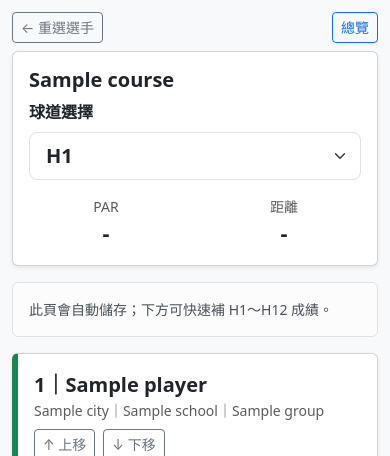
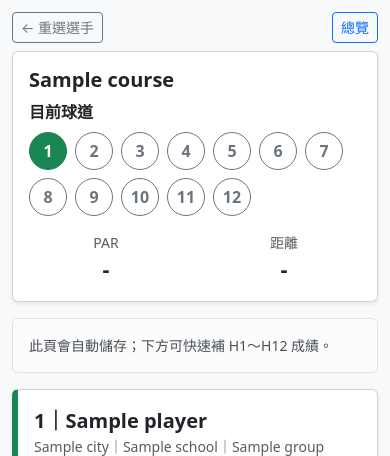
Before and after one commit to a42678780-web/woodball-system, a Flask app: template templates/referee_mobile_score.html in a window 390 px wide. Shown: the top 456 px of the page. Run offline with Flask 3, Linux system fonts and the light colour scheme; the template is opened without the code that fills it: most values are stand-ins (such as "Sample title", 1, 10 or a date in 2020).

Commit message:
Update referee_mobile_score.html

```diff
--- a/templates/referee_mobile_score.html
+++ b/templates/referee_mobile_score.html
@@ -12,6 +12,8 @@
         .score-input { width: 92px; text-align:center; font-size: 1.5rem; font-weight: 800; }
         .player-card { border-left: 6px solid #198754; }
         .hole-select { font-size:1.25rem; font-weight:700; }
+        .hole-btn { width: 38px; height: 38px; border-radius: 50%; padding: 0; font-weight: 700; }
+        .hole-btn.active-hole { background:#198754; color:#fff; border-color:#198754; }
         .note-input { font-size: 0.9rem; min-height: 38px; padding: 4px 8px; }
         .mini-score-input { width: 58px; text-align:center; font-size: 1rem; font-weight:700; padding: 4px; }
         th, td { vertical-align: middle; }
@@ -28,12 +30,16 @@
     <div class="card shadow-sm mb-3 sticky-top-card">
         <div class="card-body">
             <h5 class="fw-bold mb-2">{{ course.match_name }}</h5>
-            <label class="form-label fw-bold">球道選擇</label>
-            <select class="form-select form-select-lg hole-select" id="holeSelect" onchange="changeHole()">
+            <label class="form-label fw-bold">目前球道</label>
+            <input type="hidden" id="holeSelect" value="1">
+            <div class="d-flex flex-wrap gap-2 mb-2" id="holeButtons">
                 {% for i in range(1, 13) %}
-                <option value="{{ i }}">H{{ i }}</option>
+                <button type="button"
+                        class="btn btn-outline-secondary hole-btn"
+                        id="holeBtn_{{ i }}"
+                        onclick="selectHole('{{ i }}')">{{ i }}</button>
                 {% endfor %}
-            </select>
+            </div>
 
             <div class="row text-center mt-3">
                 <div class="col-6">
@@ -144,9 +150,29 @@ let noteTimers = {};
 let gridTimers = {};
 
 document.addEventListener("DOMContentLoaded", function() {
-    changeHole();
+    const savedHole = new URLSearchParams(window.location.search).get("hole") || "1";
+    selectHole(savedHole);
     selectedPlayers.forEach(playerId => updateGridTotal(playerId));
 });
+
+
+function selectHole(hole) {
+    const input = document.getElementById('holeSelect');
+    if (input) input.value = String(hole);
+
+    document.querySelectorAll('.hole-btn').forEach(btn => {
+        btn.classList.remove('active-hole', 'btn-success');
+        btn.classList.add('btn-outline-secondary');
+    });
+
+    const active = document.getElementById(`holeBtn_${hole}`);
+    if (active) {
+        active.classList.add('active-hole', 'btn-success');
+        active.classList.remove('btn-outline-secondary');
+    }
+
+    changeHole();
+}
 
 function currentHole() {
     return document.getElementById('holeSelect').value;
@@ -359,11 +385,8 @@ function movePlayerDown(playerId) {
 }
 
 document.addEventListener("DOMContentLoaded", function() {
-    const savedHole = new URLSearchParams(window.location.search).get("hole");
-    if (savedHole) {
-        const sel = document.getElementById("holeSelect");
-        if (sel) sel.value = savedHole;
-    }
+    const savedHole = new URLSearchParams(window.location.search).get("hole") || "1";
+    selectHole(savedHole);
 
     const btn = document.getElementById("goOverviewBtn");
     if (btn) {
```
